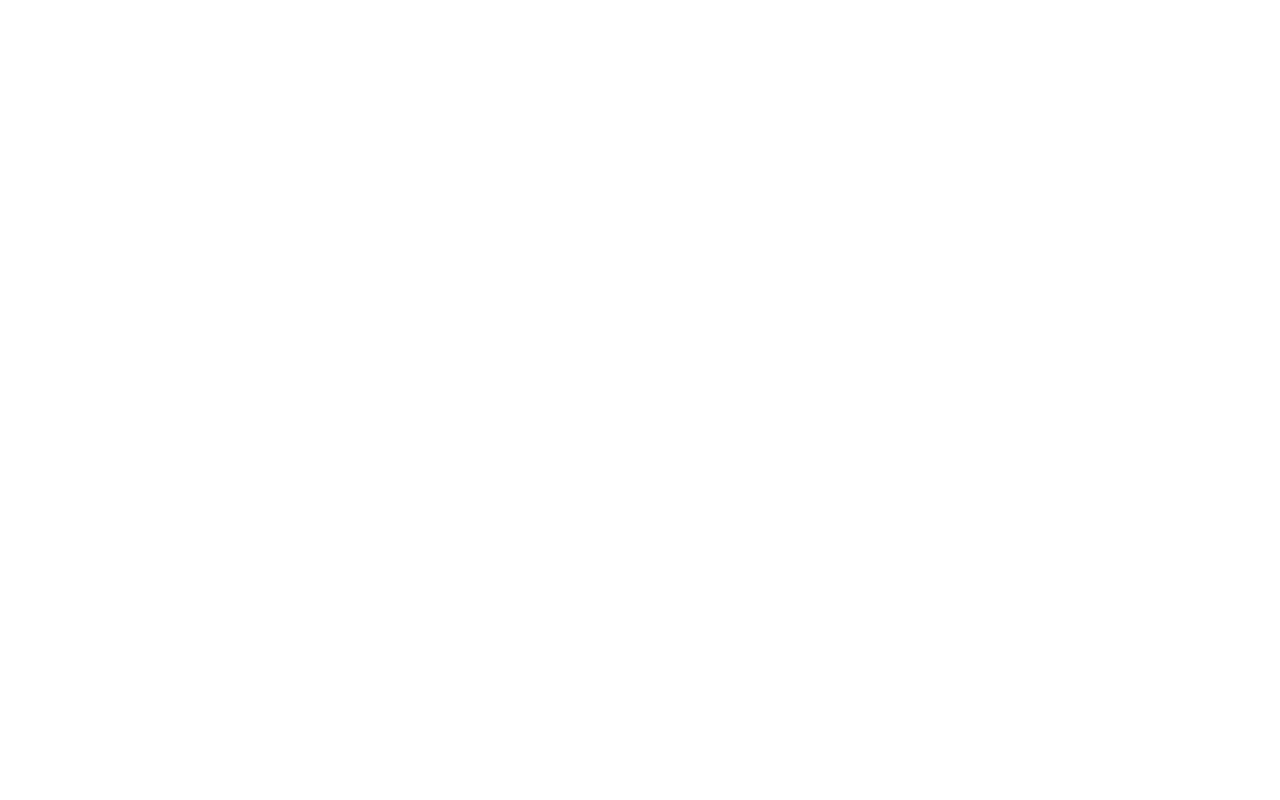
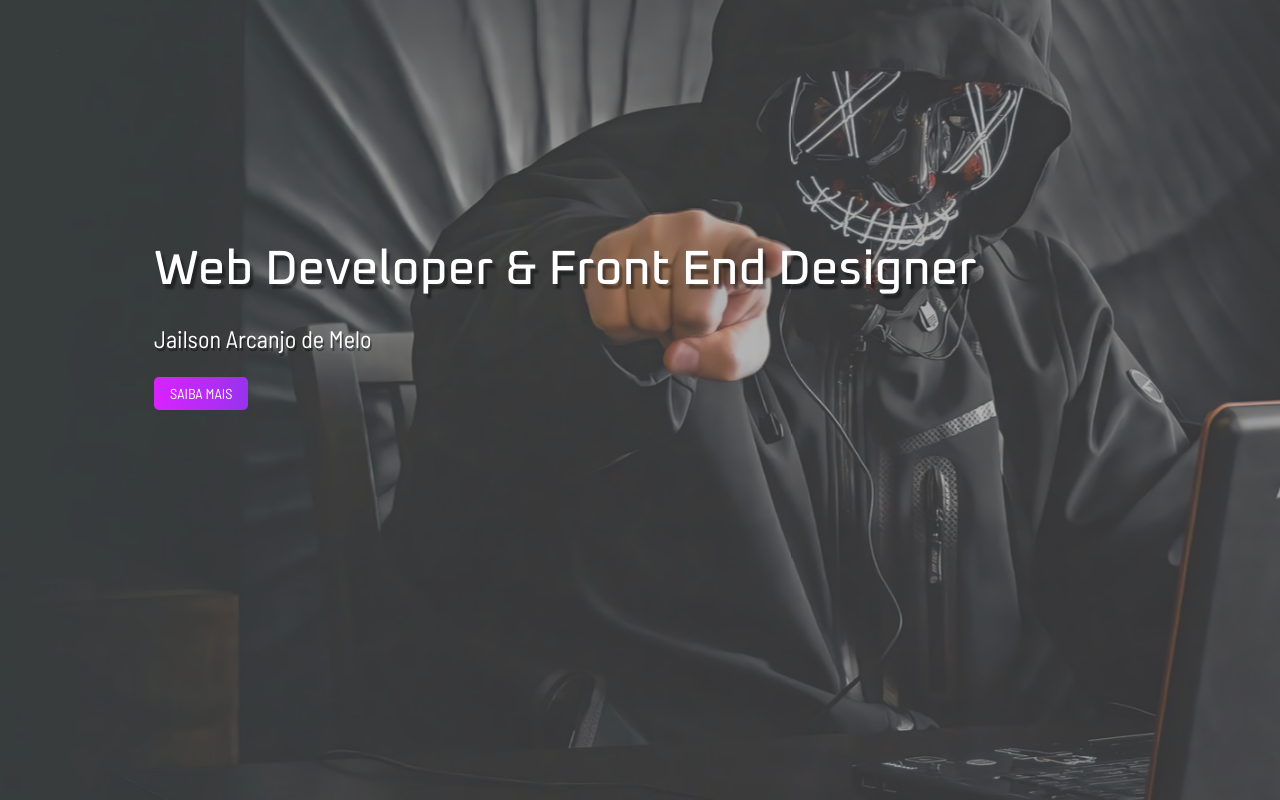
Before and after one commit to arcanjo8/portifolio, a plain HTML site: page index.html in a window 1280 px wide. Drawn offline with Linux system fonts and the light colour scheme; a web font is replaced by a local one.

Commit message:
:package: header

```diff
--- a/index.html
+++ b/index.html
@@ -5,12 +5,29 @@
     <meta http-equiv="X-UA-Compatible" content="IE=edge">
     <meta name="viewport" content="width=device-width, initial-scale=1.0">
     <link rel="stylesheet" href="style.css">
-    <title>Portifólio</title>
+    <link rel="apple-touch-icon" sizes="180x180" href="imagens/apple-touch-icon.png">
+    <link rel="icon" type="image/png" sizes="32x32" href="imagens/favicon-32x32.png">
+    <link rel="icon" type="image/png" sizes="16x16" href="imagens/favicon-16x16.png">
+    <link rel="manifest" href="/site.webmanifest">
+    <title>Portfólio</title>
 </head>
 <body>
+
+    <div class="container">
+        <header><!-- cabecalho -->
+            <div class="img-wrapper">
+                <img src="imagens/fundo.jpg" alt="">
+            </div>
+            <div class="banner">
+                <h1>Web Developer & Front End Designer</h1>
+                <p>Jailson Arcanjo de Melo</p>
+                <button>Saiba mais</button>
+            </div>
+        </header>
+    </div>
 
 </body>
 </html>
 
 
-<!-- tempo 7:36 -->
+<!-- tempo 27:01 aula #2 -->
--- a/style.css
+++ b/style.css
@@ -2,3 +2,103 @@
 
 
 @import url(https://cdnjs.cloudflare.com/ajax/libs/font-awesome/6.1.1/css/all.min.css);
+
+*{/* resetar as margens e paddins */
+    margin: 0;
+    padding: 0;
+}
+
+header{
+    width: 100%;
+    height: 100vh;/* autura de visao para diversos dispositivos */
+    overflow: hidden;/* para os elementos não passarem da tela */
+    position: relative;/* para posicionar .banner */
+}
+
+.img-wrapper{/* pega 100% de header */
+    width: 100%;
+    height: 100%;
+    overflow: hidden;/* para os elementos não passarem da tela */
+    background-color: rgba(55, 55, 55, 0.75);/* fundo para imagem */
+}
+/* para que o fundo se ajuste a img-wrapper, pois img é filho de img-wrapper */
+.img-wrapper img{
+    width: 100%;
+    height: 100%;
+    object-fit: cover;/* fazer com que a imagem cubra a div */
+    opacity: 0.5;/* opacidade de 50% */
+    animation: zoom 25s;/* zoom, chama o @keyframes zoom abaixo */
+}
+/* a imagem de fundo começa em 1.5 e volta para 1, tamanho normal */
+@keyframes zoom{
+    0%{
+        transform: scale(1.5);
+    }
+    100%{
+        transform: scale(1);
+    }
+}
+
+.banner{
+    position: absolute;/* ficaram na frente do fundo */
+    top: 30%;/* header tá com position relative */
+    left: 12%;
+}
+
+.banner h1{
+    color: #ffffff;
+    font-size: 3rem;/* 3 vezes o tamanho da fonte padrao 16px */
+    font-family: "Oxanium",serif;
+    font-weight: 400;
+    text-shadow: .2rem .3rem 2px rgba(0, 0, 0, .4);/* sombra */
+    margin-bottom: 1.5rem;/* espaco do paragrafo */
+    opacity: 0;/* interage com keyframe moveBanner */
+    /* chama o keyframes moveBanner, 0.2s:tempo para aparecer */
+    animation: moveBanner 2s 0.2s forwards;
+}
+
+.banner p{
+    font-family: "Barlow Semi Condensed";
+    color: #ffffff;
+    font-size: 1.5rem;
+    font-weight: 400;
+    text-shadow: .1rem .2rem  rgba(0, 0, 0, .4);
+    margin-bottom: 1.5rem;/* espaco do buttom */
+    opacity: 0;/* interage com keyframe moveBanner */
+    /* 0.6s:tempo para aparecer */
+    animation: moveBanner 2s 0.6s forwards;/* chama o keyframes moveBanner */
+}
+
+.banner button{
+    font-family: "Barlow Semi Condensed";
+    color: #fff;
+    font-size: 0.9rem;
+    font-weight: 400;
+    text-transform: uppercase;
+    border-radius: 5px;
+    /* cor gradiente de fundo do button */
+    background: #DA22FF;  /* fallback for old browsers */
+    background: -webkit-linear-gradient(to left, #9733EE, #DA22FF);  /* Chrome 10-25, Safari 5.1-6 */
+    background: linear-gradient(to left, #9733EE, #DA22FF); /* W3C, IE 10+/ Edge,
+    Firefox 16+, Chrome 26+,
+    Opera 12+, Safari 7+ */
+    padding: 0.5rem 1rem;/* primeiro:cima e embaixo, segundo: dos lados */
+    border: none;/* sem borda */
+    cursor: pointer;
+    opacity: 0;/* interage com keyframe moveBanner */
+    /* 0.9s:tempo para aparecer */
+    animation: moveBanner 2s 0.9s forwards;/* chama o keyframes moveBanner */
+}
+/* o titulo inicia em baixo e sobe girando 30 graus */
+@keyframes moveBanner{
+    0%{
+        transform: translateY(10rem) rotateY(-30deg);
+    }
+    100%{
+        transform: translateY(0) rotateY(0);
+        opacity: 1;/* opacity começa em 0 e termina em 1 */
+    }
+}
+
+
+/* tempo 55:37 aula 02 */
```
Also changed, not shown: about.txt (renamed from favicon_io/about.txt), favicon.ico (renamed from favicon_io/favicon.ico), favicon_io/site.webmanifest (deleted), imagens/android-chrome-192x192.png (renamed from favicon_io/android-chrome-192x192.png), imagens/android-chrome-512x512.png (renamed from favicon_io/android-chrome-512x512.png), imagens/apple-touch-icon.png (renamed from favicon_io/apple-touch-icon.png), imagens/favicon-16x16.png (renamed from favicon_io/favicon-16x16.png), imagens/favicon-32x32.png (renamed from favicon_io/favicon-32x32.png), imagens/fundo.jpg (added), site.webmanifest (added), 1 other file.
